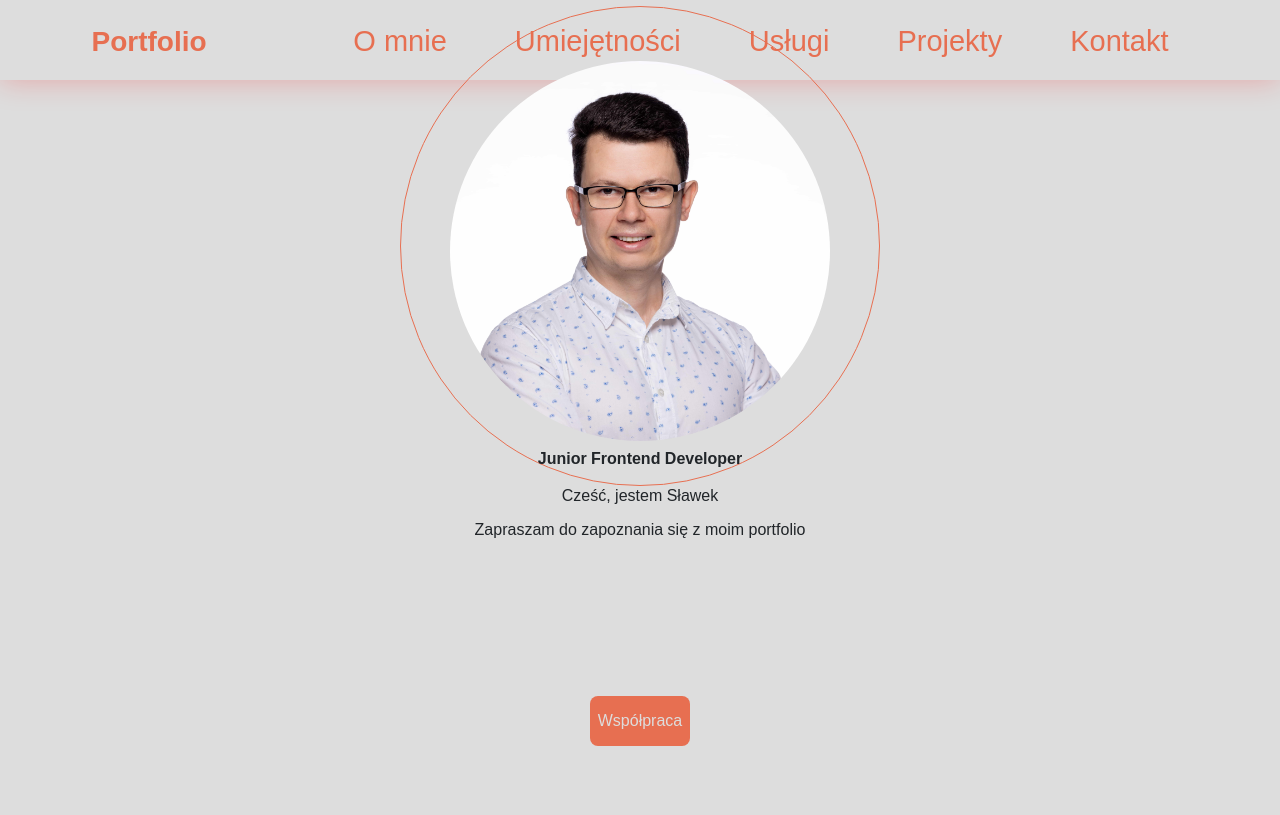
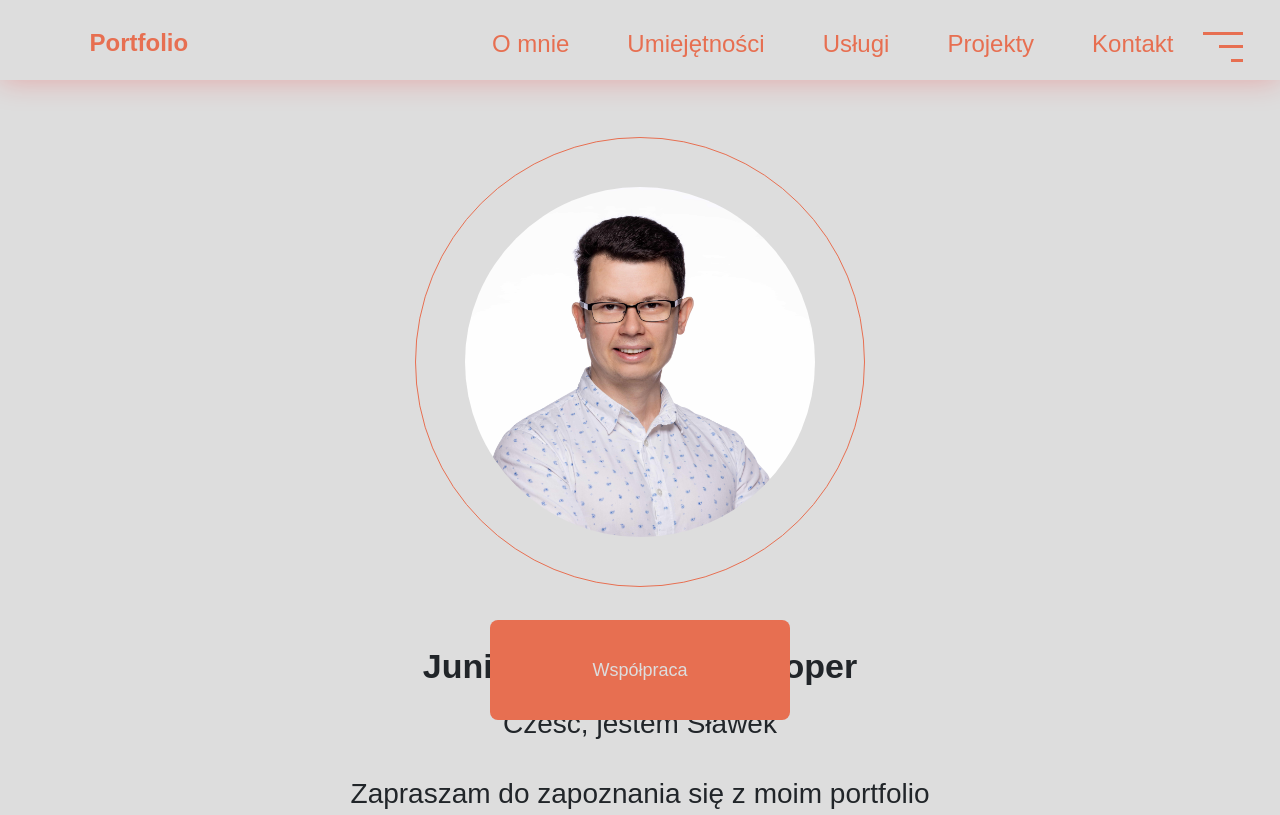
Before and after one commit to sldata/myPortfolio, a website: page index.html in a window 1280 px wide. Drawn offline with nearby package versions, Linux system fonts and the light colour scheme.

Commit message:
added responsivness

```diff
--- a/index.html
+++ b/index.html
@@ -53,7 +53,7 @@
         <img src="../src/img/001f-min.jpg" alt="Zdjęcie autora strony" class="my-photo">
     </div>
 </div>
-</div>
+
 
 <div class="header">
     <h1 class="header__title">Junior Frontend Developer</h1>
@@ -63,7 +63,7 @@
 <a href="#contact" class="coop-btn"><div class="coop-btn__text">Współpraca</div></a>
 
 
-    <script src="https://cdn.jsdelivr.net/npm/bootstrap@5.2.2/dist/js/bootstrap.bundle.min.js" integrity="sha384-OERcA2EqjJCMA+/3y+gxIOqMEjwtxJY7qPCqsdltbNJuaOe923+mo//f6V8Qbsw3" crossorigin="anonymous"></script>
+    <!-- <script src="https://cdn.jsdelivr.net/npm/bootstrap@5.2.2/dist/js/bootstrap.bundle.min.js" integrity="sha384-OERcA2EqjJCMA+/3y+gxIOqMEjwtxJY7qPCqsdltbNJuaOe923+mo//f6V8Qbsw3" crossorigin="anonymous"></script> -->
 
     <script src="../dist/js/main.min.js"></script>
 </body>
--- a/src/sass/style.scss
+++ b/src/sass/style.scss
@@ -13,6 +13,8 @@ body {
 	scroll-behavior: smooth;
 	font-family: 'Montserrat', sans-serif;
 	font-size: 1.6rem;
+	position: relative;
+	height: 100vh;
 }
 
 html {
@@ -177,57 +179,51 @@ html {
 .outside {
 	position: relative;
 	display: flex;
-	top: 150px;
+	top: 12em;
 	left: 50%;
 	transform: translateX(-50%);
 	overflow: hidden;
-	width: 380px;
-	height: 380px;
+	width: 280px;
+	height: 280px;
 	border: 1px solid $main-color;
 	border-radius: 50%;
-
-
-
 }
 .inside {
 	.my-photo {
-		margin-top: 4em;
+		top: 3em;
 		position: absolute;
 		display: flex;
 		left: 50%;
 		transform: translate(-50%);
-		// align-items: center;
-		// justify-content: center;
 		object-fit: cover;
-		// justify-content: center;
 		object-position: 0 0;
-		// background-size: cover;
-		width: 250px;
-		height: 250px;
+		width: 200px;
+		height: 200px;
 		border-radius: 50%;
+
 	}
 }
 .header {
 	position: absolute;
-		top: 50%;
-		left: 50%;
-		transform: translate(-50%, -50%);
+	top: 35em;
+	height: 0;
+	width: 100%;
+
 	&__title {
-			margin-top: 6em;
 		text-align: center;
 		font-weight: bold;
-			font-size: 4rem;
+		font-size: 2rem;
 	}
 	&__paragraph-one {
-			margin-top: 2em;
+
 		text-align: center;
 		font-size: 2rem;
 		font-weight: bold;
 	}
 	&__paragraph-two {
-			display: flex;
-			margin-top: 2em;
+
 		text-align: center;
+
 		font-size: 2rem;
 	}
 }
@@ -236,8 +232,7 @@ html {
 	position: absolute;
 	height: 100px;
 	width: 200px;
-		margin-top: 2em;
-		top: 75%;
+	bottom: 5em;
 	left: 50%;
 	transform: translate(-50%);
 	background-color: $main-color;
@@ -261,121 +256,88 @@ html {
 
 // Media
 
-@media (min-width: 320px){
-
-	.nav{
-		&--active{
+@media (min-width: 280px) {
+	.nav {
+		&--active {
 			overflow: hidden;
 		}
 	}
-	.navbar-brand{
+	.navbar-brand {
 		margin-left: 0 !important;
 	}
 
-	.outside{
+	.outside {
 		transform: translate(-50%, -30%);
 		width: 200px;
 		height: 200px;
 	}
-	.inside{
-		.my-photo{
+	.inside {
+		.my-photo {
 			width: 150px;
 			height: 150px;
-		top: 20%;
+			top: 6.4em;
 			transform: translate(-50%, -50%);
 		}
 	}
-.header{
-	&__title{
+	.header {
+		position: absolute;
+		top: 20em;
+		height: 0;
+		width: 100%;
+
+		&__title, &__paragraph-one, &__paragraph-two {
+			margin: 0;
 			font-size: 1.6rem;
-		padding: 0;
-		margin-top: 13em;
+			position: relative;
+			top: 2em;
 		}
-	&__paragraph-one {
-		margin-top: 1em;
-		text-align: center;
-		font-size: 1.6rem;
-		font-weight: lighter;
+		&__paragraph-one{
+			top: 3em;
 		}
-	&__paragraph-two {
-		margin-top: 0;
-		height: 100%;
-		width: 100%;
-		font-size: 1.6rem;
-		font-weight: lighter;
-		margin-bottom: 1em;
+		&__paragraph-two{
+			top: 4em;
 		}
 	}
+	.coop-btn {
+		height: 60px;
+		width: 140px;
+		bottom: 2em;
 
-.coop-btn{
-	height: 50px;
-	width: 100px;
-	top: 83%;
-	margin-bottom: 0;
-	&__text{
-		font-size: 1.6rem;
-	}
-}
-
-@media (min-width: 992px) {
-	.nav {
-		&--active {
-			display: none;
-			height: 100vh;
-		}
-	}
-
-	.navbar {
-		display: block;
-	}
-	.navbar-brand {
-		padding: 1em 0;
-	}
-	.burger-btn {
-		display: none;
-	}
-	.outside {
-		display: flex;
-		width: 380px;
-		height: 380px;
-		.inside {
-			.my-photo {
-				position: absolute;
-				display: flex;
-				left: 50%;
-				top: 0;
-				transform: translateX(-50%);
-			}
+		&__text {
+			font-size: 1.8rem;
 		}
 	}
 }
 
-@media (min-width: 1200px) {
-	.navbar-brand {
-		padding: 0.5em 0;
-		h3 {
-			font-size: 2.8rem !important;
+
+@media (min-width: 768px){
+	.outside{
+		top: 17em;
+		width: 450px;
+		height: 450px;
+		}
+	.inside{
+		.my-photo{
+			width: 350px;
+			height: 350px;
+			top: 14em;
 		}
 	}
-	.nav-link {
-		font-size: 2.9rem !important;
+	.header{
+		position: relative;
+		top: 8em;
+		&__title {
+			font-size: 3.4rem;
 		}
-	.outside {
-		width: 480px;
-		height: 480px;
-		display: inline-block;
-		display: flex;
-		right: 10;
-
-
-		.inside {
-			.my-photo {
-				width: 380px;
-				height: 380px;
-				top: -10px;
-				// left: 50%;
+		&__paragraph-one, &__paragraph-two {
+			// margin-top: 1em;
+		font-size: 2.8rem;
+		font-weight: 100;
 		}
 	}
+	.coop-btn {
+		height: 100px;
+		width: 300px;
+		bottom: 5em;
 	}
 }
-}
```
Also changed, not shown: dist/css/main.min.css, dist/css/style.min.css, 2 other files. Lines whose indentation alone changed are shown as unchanged.
